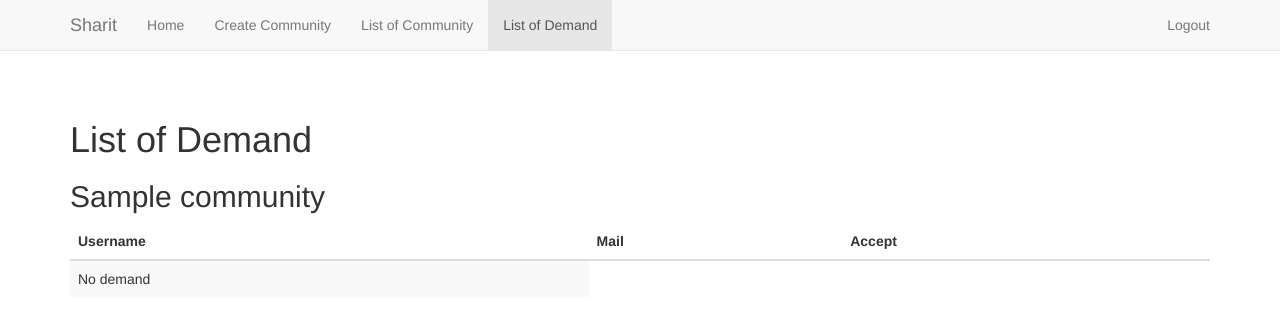
After one commit to cyprieng/cost-sharing, a Flask app: page /list_demand in a window 1280 px wide. The commit adds this page. Shown: the top 324 px of the page. Run offline with Flask 2, Linux system fonts and the light colour scheme; a user stored in the database is signed in; tables that the repository leaves empty hold one stand-in row (values such as "Sample post"); some libraries are stand-ins or nearby versions.

Commit message:
Add the possibility to accept people in your community

```diff
--- a/app/models.py
+++ b/app/models.py
@@ -6,7 +6,7 @@ class User(db.Model):
     nickname = db.Column(db.String(64), index=True, unique=True)
     email = db.Column(db.String(120), index=True, unique=True)
     shares = db.relationship('Share', backref='author', lazy='dynamic')
-    community_owner = db.relationship('Community', backref='owner', lazy='dynamic')
+    communities_owner = db.relationship('Community', backref='owner', lazy='dynamic')
 
     def is_authenticated(self):
         return True
@@ -98,4 +98,4 @@ class Member(db.Model):
     user_id = db.Column(db.Integer, db.ForeignKey('user.id', ondelete="CASCADE"), primary_key=True)
     community_id = db.Column(db.Integer, db.ForeignKey('community.id', ondelete="CASCADE"), primary_key=True)
     validate = db.Column(db.Boolean, default=False)
-    member = db.relationship('User', backref='memberOf')
+    user = db.relationship('User', backref='memberOf')
--- a/app/templates/base.html
+++ b/app/templates/base.html
@@ -41,6 +41,7 @@
             <li {% if request.path==url_for('index') %}class="active"{% endif %}><a href="{{ url_for('index') }}">Home</a></li>
             <li {% if request.path==url_for('create_community') %}class="active"{% endif %}><a href="{{ url_for('create_community') }}">Create Community</a></li>
             <li {% if request.path==url_for('list_community') %}class="active"{% endif %}><a href="{{ url_for('list_community') }}">List of Community</a></li>
+            <li {% if request.path==url_for('list_demand') %}class="active"{% endif %}><a href="{{ url_for('list_demand') }}">List of Demand</a></li>
           </ul>
           <ul class="nav navbar-nav navbar-right">
             {% if g.user.is_authenticated() %}<li><a href="{{ url_for('logout') }}">Logout</a></li>
--- /dev/null
+++ b/app/templates/list_demand.html
@@ -0,0 +1,34 @@
+{% extends "base.html" %}
+{% block content %}
+    <h1>List of Demand</h1>
+
+    {% for community in communities %}
+        <h2>{{ community.title }}</h2>
+        <table class="table table-striped">
+            <thead>
+                <tr>
+                    <th>Username</th>
+                    <th>Mail</th>
+                    <th>Accept</th>
+                </tr>
+            </thead>
+
+            {%- set row = [0] -%}
+            {% for m in community.members %}
+                {% if m.user.isMember(community) and not m.user.isMemberValidate(community) %}
+                    {%- set _ = row.append(row.pop()+1) -%}
+                    <tr>
+                        <td>{{ m.user.nickname }}</td>
+                        <td>{{ m.user.email }}</td>
+                        <td><a class="ok" href="?accept={{ m.user.id }}&amp;community={{ community.id }}"><span class="glyphicon glyphicon-ok"></a></span></td>
+                    </tr>
+                {% endif %}
+            {% endfor %}
+
+            {% if row[0] == 0 %}
+                <tr><td>No demand</td></tr>
+            {% endif %}
+        </table>
+        <br/><br/><br/>
+    {% endfor %}
+{% endblock %}
--- a/app/views.py
+++ b/app/views.py
@@ -123,3 +123,19 @@ def list_community():
                            user=g.user,
                            form=form,
                            communities=communities)
+
+@app.route('/list_demand', methods=['GET', 'POST'])
+@login_required
+def list_demand():
+    if request.args.get('accept') and request.args.get('accept').isdigit() and request.args.get('community') and request.args.get('community').isdigit():
+        community = Community.query.filter_by(id=request.args.get('community')).first()
+        user = User.query.filter_by(id=request.args.get('accept')).first()
+        community.validateUser(user)
+        db.session.commit()
+        return redirect(url_for('list_demand'))
+
+    communities = g.user.communities_owner
+
+    return render_template('list_demand.html',
+                           title='List of Demand',
+                           communities=communities)
```
